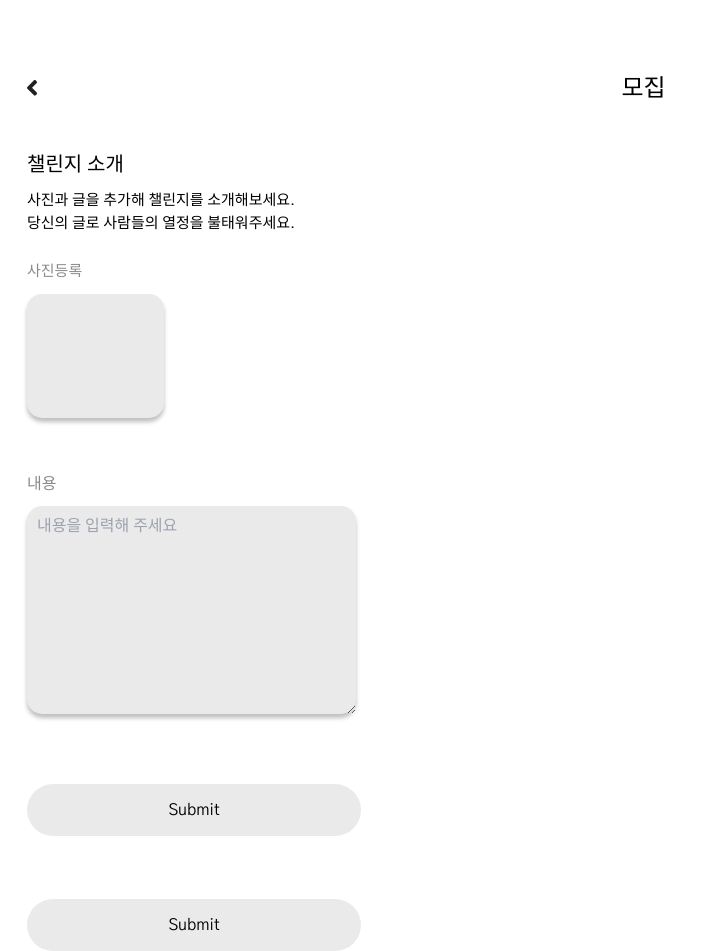
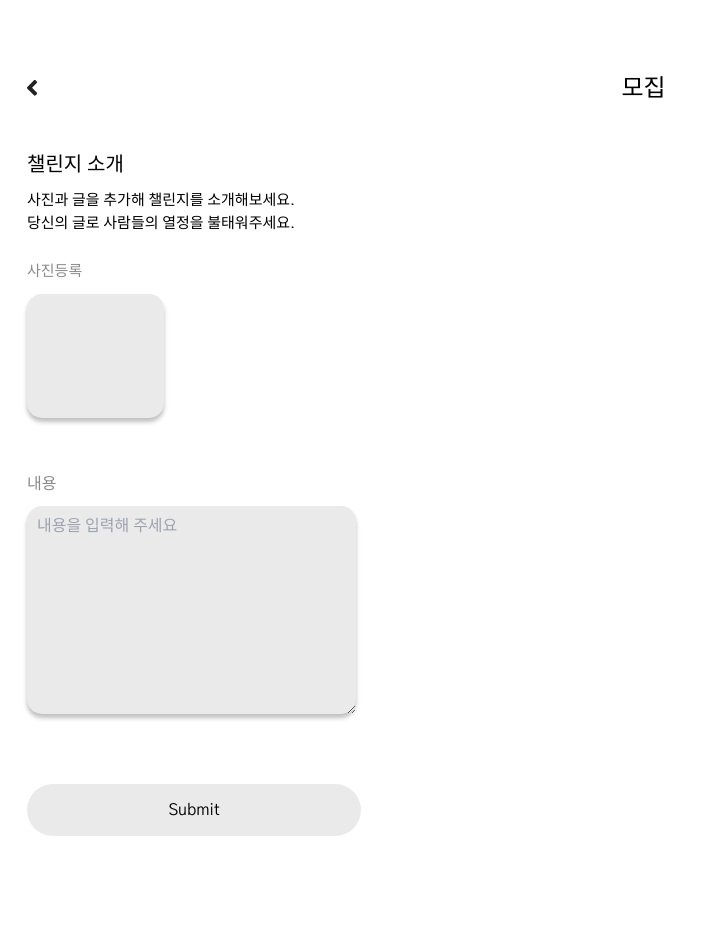
Before and after one commit to likelion-lab10/godlife, a React (Create React App) app: page / in a window 1280 px wide. Shown: the whole page, without its empty margins (0-701 px from the left). After the commit the page ends 836 px from the top, so only its background shows below. Built offline with nearby package versions, Linux system fonts and the light colour scheme.

Commit message:
[docs] form 추가

```diff
--- a/src/components/Upload.jsx
+++ b/src/components/Upload.jsx
@@ -3,7 +3,6 @@ import Introduce from './Introduce';
 import InputTitle from './InputTitle';
 import BackButton from './BackButton';
 import Container from './Container';
-import SubmitButton from './SubmitButton';
 function Upload(){
   return (
     <Container>
@@ -11,7 +10,6 @@ function Upload(){
       <InputTitle />
       <Introduce />
       <ImgInput />
-      <SubmitButton />
     </Container>
   )
 }
```
